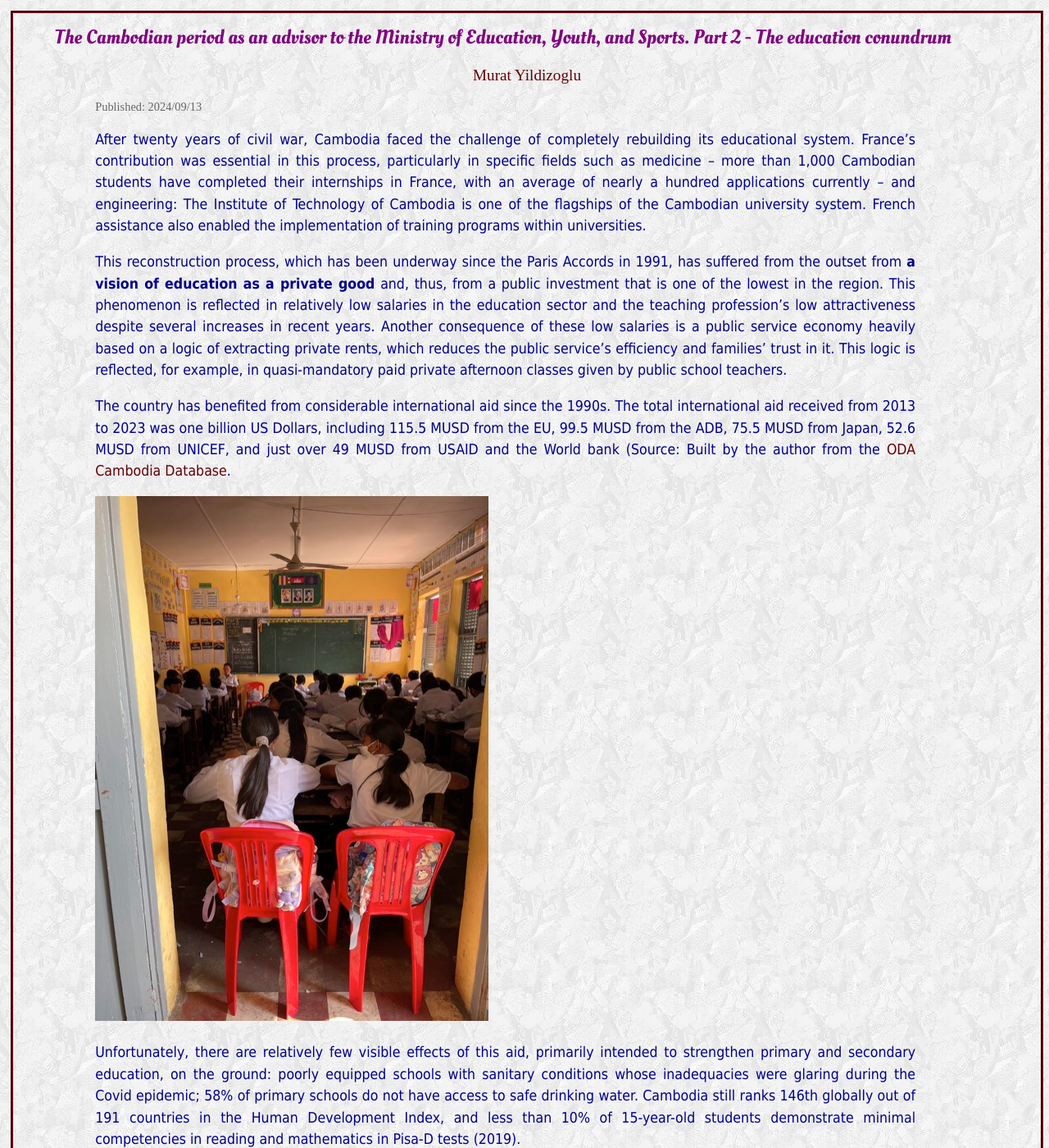
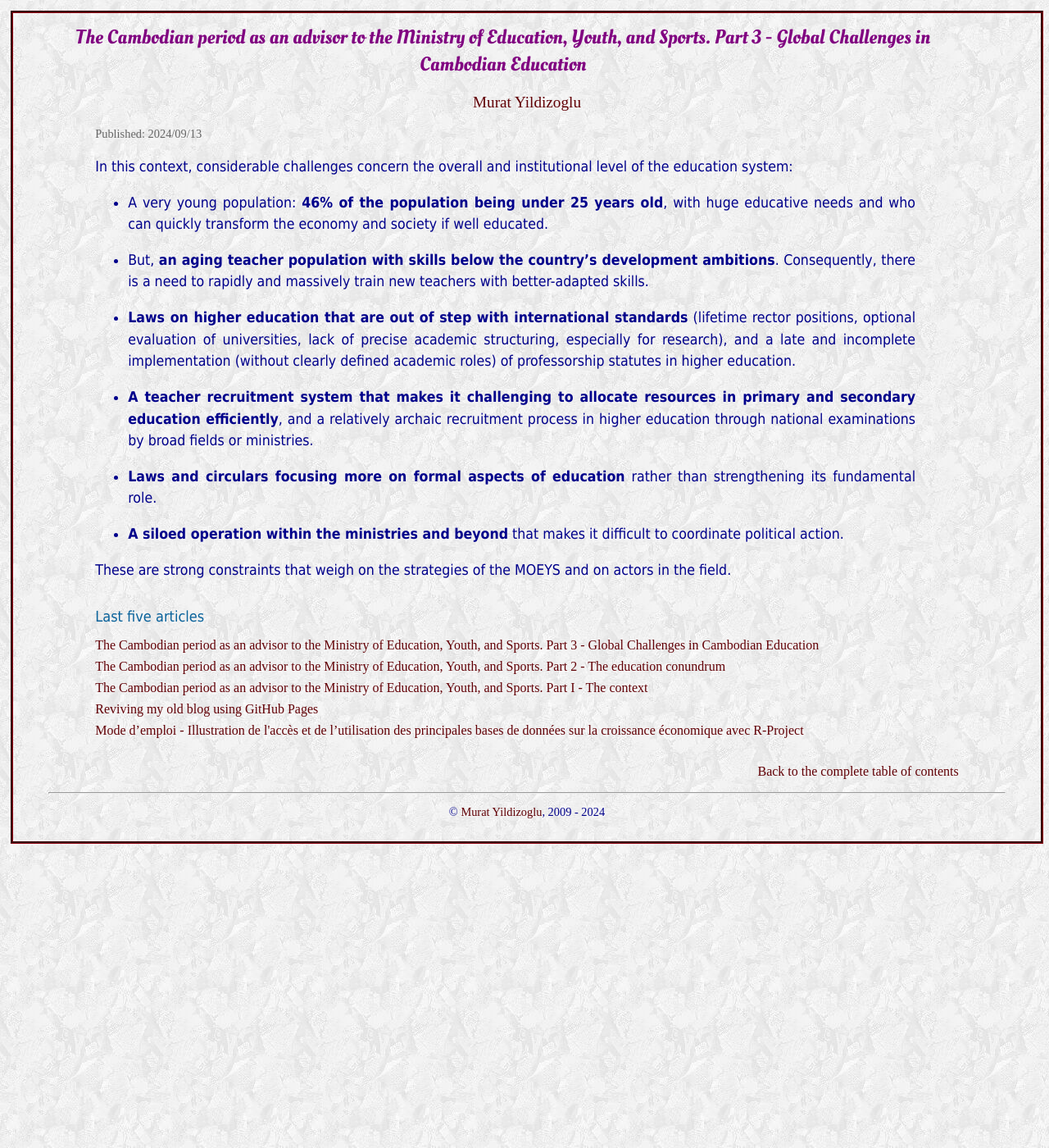
Before and after one commit to myildi/myildi.github.io, a Jekyll site: the page built from _posts/2024-09-13-Cambodia-period-3.md, in a window 1280 px wide and 1400 px high. Shown: the whole window at 82% size. Built offline with Jekyll 4.4.1, drawn with Linux system fonts in a browser that asks for light colours; some of the changed text lies outside the part shown.

Commit message:
updates to Cambodia 1 and 3

```diff
--- a/_posts/2024-09-13-Cambodia-period-3.md
+++ b/_posts/2024-09-13-Cambodia-period-3.md
@@ -1,17 +1,21 @@
 ---
 layout: post
-title: The Cambodian period as an advisor to the Ministry of Education, Youth, and Sports. Part 2 - The education conundrum
+title: The Cambodian period as an advisor to the Ministry of Education, Youth, and Sports. Part 3 - Global Challenges in Cambodian Education
 tags: Cambodia MOEYS Education ETI
 ---
 
-After twenty years of civil war, Cambodia faced the challenge of completely rebuilding its educational system. France's contribution was essential in this process, particularly in specific fields such as medicine – more than 1,000 Cambodian students have completed their internships in France, with an average of nearly a hundred applications currently – and engineering: The Institute of Technology of Cambodia is one of the flagships of the Cambodian university system. French assistance also enabled the implementation of training programs within universities.
+In this context, considerable challenges concern the overall and institutional level of the education system:
 
-This reconstruction process, which has been underway since the Paris Accords in 1991, has suffered from the outset from **a vision of education as a private good** and, thus, from a public investment that is one of the lowest in the region. This phenomenon is reflected in relatively low salaries in the education sector and the teaching profession's low attractiveness despite several increases in recent years. Another consequence of these low salaries is a public service economy heavily based on a logic of extracting private rents, which reduces the public service's efficiency and families' trust in it. This logic is reflected, for example, in quasi-mandatory paid private afternoon classes given by public school teachers.
+- A very young population:  **46% of the population being under 25 years old**, with huge educative needs and who can quickly transform the economy and society if well educated.
 
-The country has benefited from considerable international aid since the 1990s. The total international aid received from 2013 to 2023 was one billion US Dollars, including 115.5 MUSD from the EU, 99.5 MUSD from the ADB, 75.5 MUSD from Japan, 52.6 MUSD from UNICEF, and just over 49 MUSD from USAID and the World bank (Source: Built by the author from the [ODA Cambodia Database](http://oda.cdc.gov.kh).
+- But, **an aging teacher population with skills below the country's development ambitions**. Consequently, there is a need to rapidly and massively train new teachers with better-adapted skills.
 
-![A classroom rather full](/images/classroom-bonded.jpg)
+- **Laws on higher education that are out of step with international standards** (lifetime rector positions, optional evaluation of universities, lack of precise academic structuring, especially for research), and a late and incomplete implementation (without clearly defined academic roles) of professorship statutes in higher education.
 
-Unfortunately, there are relatively few visible effects of this aid, primarily intended to strengthen primary and secondary education, on the ground: poorly equipped schools with sanitary conditions whose inadequacies were glaring during the Covid epidemic; 58% of primary schools do not have access to safe drinking water. Cambodia still ranks 146th globally out of 191 countries in the Human Development Index, and less than 10% of 15-year-old students demonstrate minimal competencies in reading and mathematics in Pisa-D tests (2019).
+- **A teacher recruitment system that makes it challenging to allocate resources in primary and secondary education efficiently**, and a relatively archaic recruitment process in higher education through national examinations by broad fields or ministries.
 
-Nevertheless, a positive shift has been observed recently, as the country aims to reach upper-middle-income levels. The last budget approved by the Council of Ministers plans to allocate 10% of public expenditure to the Ministry of Education, Youth and Sports (MOEYS). This would correspond to a budget of 990 MUSD, corresponding to a 9% increase compared to the previous year.
+- **Laws and circulars focusing more on formal aspects of education** rather than strengthening its fundamental role.
+
+- **A siloed operation within the ministries and beyond** that makes it difficult to coordinate political action.
+
+These are strong constraints that weigh on the strategies of the MOEYS and on actors in the field.
```
Also changed, not shown: _posts/2024-09-7-Cambodia-period-I.md (+2 -2 lines).
